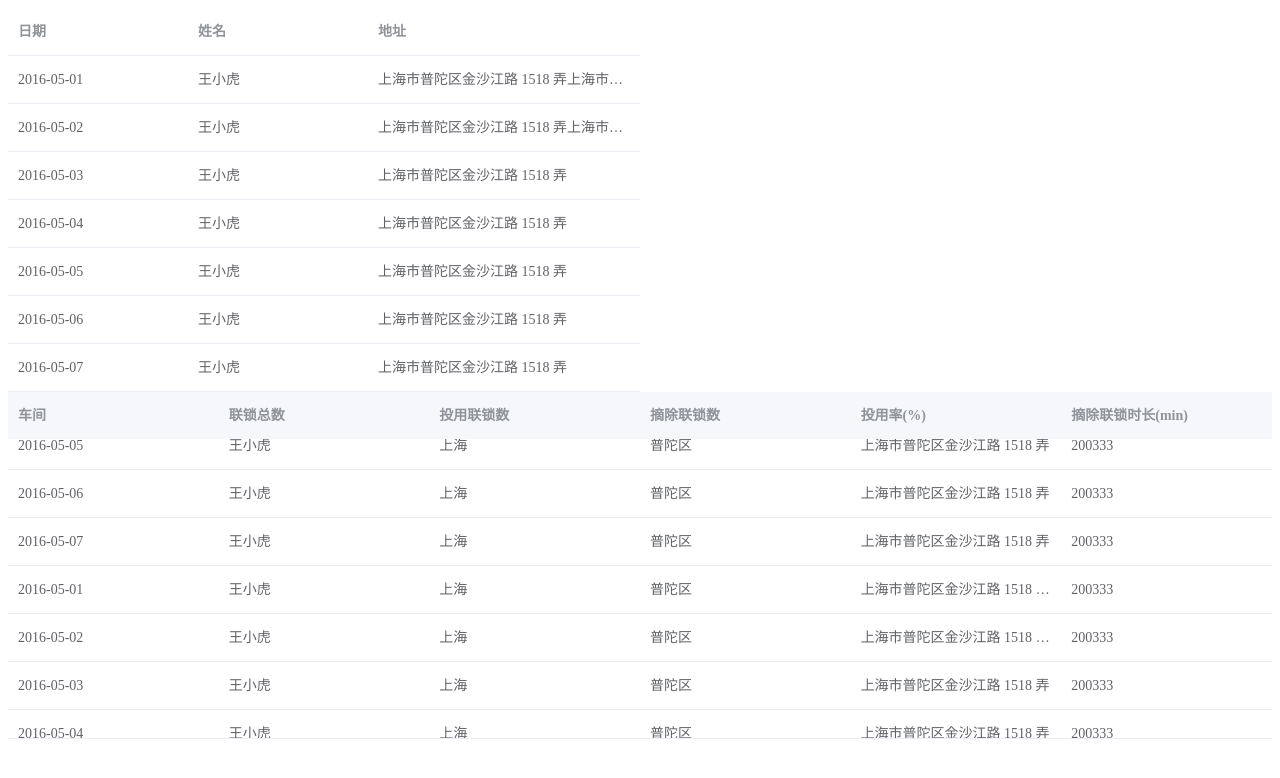
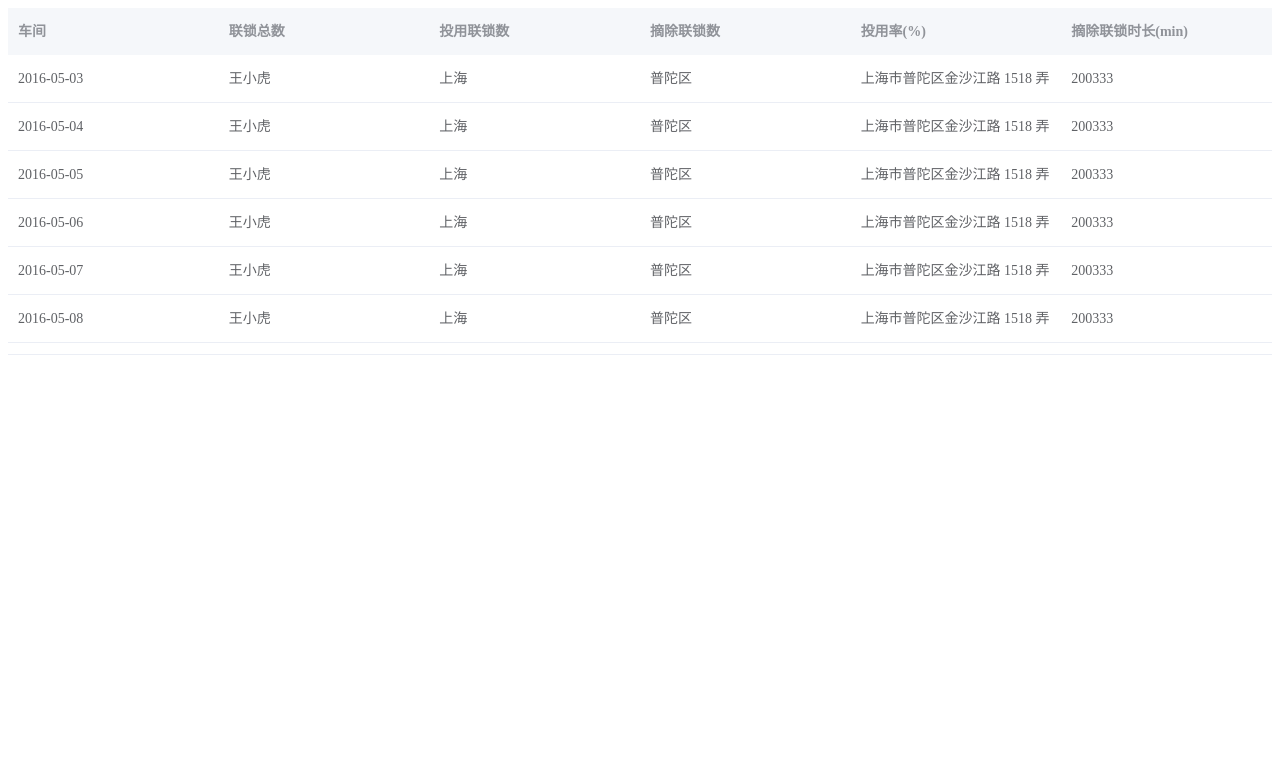
Before and after one commit to FineChen1812/vue-table-scroll, a Vue app: page / in a window 1280 px wide. Shown: the top 778 px of the page. Built offline with nearby package versions, Linux system fonts and the light colour scheme.

Commit message:
:tada: init

```diff
--- a/src/App.vue
+++ b/src/App.vue
@@ -1,6 +1,6 @@
 <template>
   <div >
-    <el-table
+    <!-- <el-table
       :data="tableData"
       style="width: 50%">
       <el-table-column
@@ -18,8 +18,8 @@
         prop="castRate"
         label="地址">
       </el-table-column>
-    </el-table>
-    <table-scroll  :tableHeader="tableHeader" :tableData="tableData" :bodyHeight='300' style="width: 100%;height='250px'"></table-scroll>
+    </el-table> -->
+    <table-scroll  :tableHeader="tableHeader" :tableData="tableData" bodyHeight='300' ></table-scroll>
   </div>
 </template>
 
@@ -47,7 +47,7 @@ import TableScroll from '@/components/table/table.vue'
           interLockCount: '王小虎',
           castCount: '上海',
           removeCount: '普陀区',
-          castRate: '上海市普陀区金沙江路 1518 弄上海市普陀区金沙江路 1518 弄上海市普陀区金沙江路 1518 弄上海市普陀区金沙江路 1518 弄',
+          castRate: '上海市普陀区金沙江路 1518 弄',
           durationMinutesSum: 200333
         }, {
           id: '123333',
@@ -55,7 +55,7 @@ import TableScroll from '@/components/table/table.vue'
           interLockCount: '王小虎',
           castCount: '上海',
           removeCount: '普陀区',
-          castRate: '上海市普陀区金沙江路 1518 弄上海市普陀区金沙江路 1518 弄上海市普陀区金沙江路 1518 弄上海市普陀区金沙江路 1518 弄 1518 弄上海市普陀区金沙江路 1518 弄上海市普陀区金沙江路 1518 弄上海市普陀区金沙江路 1518 弄上海市普陀区金沙江路 1518 弄 1518 弄上海市普陀区金沙江路 1518 弄上海市普陀区金沙江路 1518 弄上海市普陀区金沙江路 1518 弄上海市普陀区金沙江路 1518 弄 1518 弄上海市普陀区金沙江路 1518 弄上海市普陀区金沙江路 1518 弄上海市普陀区金沙江路 1518 弄上海市普陀区金沙江路 1518 弄 1518 弄上海市普陀区金沙江路 1518 弄上海市普陀区金沙江路 1518 弄上海市普陀区金沙江路 1518 弄上海市普陀区金沙江路 1518 弄 1518 弄上海市普陀区金沙江路 1518 弄上海市普陀区金沙江路 1518 弄上海市普陀区金沙江路 1518 弄上海市普陀区金沙江路 1518 弄 1518 弄上海市普陀区金沙江路 1518 弄上海市普陀区金沙江路 1518 弄上海市普陀区金沙江路 1518 弄上海市普陀区金沙江路 1518 弄 1518 弄',
+          castRate: '上海市普陀区金沙江路 1518 弄',
           durationMinutesSum: 200333
         }, {
           id: '123333',
@@ -97,13 +97,28 @@ import TableScroll from '@/components/table/table.vue'
           removeCount: '普陀区',
           castRate: '上海市普陀区金沙江路 1518 弄',
           durationMinutesSum: 200333
+        }, {
+          id: '123333',
+          parentPlantName: '2016-05-08',
+          interLockCount: '王小虎',
+          castCount: '上海',
+          removeCount: '普陀区',
+          castRate: '上海市普陀区金沙江路 1518 弄',
+          durationMinutesSum: 200333
+        }, {
+          id: '123333',
+          parentPlantName: '2016-05-09',
+          interLockCount: '王小虎',
+          castCount: '上海',
+          removeCount: '普陀区',
+          castRate: '上海市普陀区金沙江路 1518 弄',
+          durationMinutesSum: 200333
         }]
       }
     },
     methods: {
     },
     mounted() {
-      console.log(this, 'llll')
     }
   }
 </script>
--- a/src/components/scroll/index.js
+++ b/src/components/scroll/index.js
@@ -72,7 +72,8 @@ export default {
       return {
         transform: `translate(${this.xPos}px,${this.yPos}px)`,
         transition: `all ${this.ease} ${this.delay}ms`,
-        overflow: 'hidden'
+        // overflow: 'hidden'
+        width: '100%'
       }
     },
     defaultOption () {
--- a/src/components/table/layout/table-layout.js
+++ b/src/components/table/layout/table-layout.js
@@ -1,5 +1,5 @@
 import Vue from 'vue';
-import scrollbarWidth from '@/utils/scrollbar-width';
+
 
 class TableLayout {
   constructor(options) {
@@ -29,6 +29,7 @@ class TableLayout {
   updateColumnsWidth() {
     const bodyWidth = this.table.$el.clientWidth;
     this.bodyWidth = bodyWidth
+    // this.bodyWidth = 1000
   }
 
 }
--- a/src/components/table/table-body.js
+++ b/src/components/table/table-body.js
@@ -1,7 +1,6 @@
 import Vue from 'vue';
-import {debounce} from 'throttle-debounce';
+import { debounce} from 'throttle-debounce';
 import LayoutObserver from './layout/observer';
-
 
 export default {
   name: 'TableBody',
@@ -14,16 +13,40 @@ export default {
 
   render(h) {
     const tableHeader = this.store.tableHeader
-    const tableData = this.store.tableData
+    const tableData = this.tableData
     const isIndex = this.tableLayout.index
+    const height = this.realBoxHeight / 2
+    const pos = this.pos
+    const enter = () => {
+      if (this.hoverStopSwitch) this.stopMove()
+    }
+    const leave = () => {
+      if (this.hoverStopSwitch) this.startMove()
+    }
     const lineClick = (data) => {
       this.$emit('lineClick', data)
     }
+    const upScroll = () => {
+      if (this.yPos > 0) this.yPos = -height
+      this.yPos += 20
+    }
+    const downScroll = () => {
+      if (Math.abs(this.yPos) >= height) this.yPos = 0
+      this.yPos -= 20
+    }
+    const wheel = (e) => {
+      this.isStart && debounce(10, () => {
+        e.wheelDelta > 0 ? upScroll(): downScroll()
+      })()
+    }
     return (
+      <div ref="wrap">
+        <div ref="realBox" style={pos} vOn:mousewheel={wheel} vOn:mouseenter={enter} vOn:mouseleave={leave}>
           <table
             class="el-table__body"
             cellspacing="0"
             cellpadding="0"
+            style={`width:${this.tableLayout.bodyWidth}px`}
             border="0">
             <colgroup>
             {
@@ -64,6 +87,8 @@ export default {
               }
             </tbody>
           </table>
+        </div>
+      </div>
     );
   },
 
@@ -71,6 +96,49 @@ export default {
     table() {
       return this.$parent;
     },
+    pos () {
+      return {
+        transform: `translateY(${this.yPos}px)`,
+        transition: `all ${this.ease} ${this.delay}ms`,
+        overflow: 'hidden'
+      }
+    },
+    defaultOption () {
+      return {
+        step: 0.1, //步长
+        singleStep: 6,
+        hoverStop: true, //是否启用鼠标hover控制
+        singleHeight: 48, //单条数据高度有值hoverStop关闭
+        singleWaitTime: 1000, //单步停止等待时间
+        singleStepMove: true,
+        autoPlay: true,
+        delayTime: 2000, //刚开始延迟滚动时间
+        switchDelay: 400,
+        waitTime: 2000
+      }
+    },
+    options () {
+      return Object.assign({}, this.defaultOption, this.classOption)
+    },
+    autoPlay () {
+      return this.options.autoPlay
+    },
+    hoverStopSwitch () {
+      return this.options.hoverStop && this.autoPlay
+    },
+    baseFontSize () {
+      return this.options.isSingleRemUnit ? parseInt(window.getComputedStyle(document.documentElement, null).fontSize) : 1
+    },
+    realSingleStopHeight () {
+      return this.options.singleHeight * this.baseFontSize
+    },
+    singleStep () {
+      let step = this.options.singleStep
+      if (this.realSingleStopHeight % singleStep !== 0  ) {
+        console.warn('当前单步长布置单条数据高度的约数,请及时调整,避免造成滚动错位*&……%&')
+      }
+      return step
+    }
   },
 
   watch: {
@@ -80,11 +148,23 @@ export default {
     return {
       tooltipContent: '',
       tipStyle: "",
-      arrowStyle: ''
+      tableData: this.store.tableData,
+      arrowStyle: '',
+      yPos: 0,
+      delay: 0,
+      copyHtml: '',
+      cellHeight: 0,
+      parentHeight: 0,
+      realBoxHeight: 0, // 内容实际宽度
     };
   },
   beforeCreate() {
     this.popperVM = null
+    this.reqFrame = null // move动画的animationFrame定时器
+    this.singleWaitTime = null // single 单步滚动的定时器
+    this.isHover = false // mouseenter mouseleave 控制this._move()的开关
+    this.isStart = false // 外部定义高度高于表格高度开始滚动
+    this.ease = 'ease-in'
   },
 
   methods: {
@@ -110,14 +190,12 @@ export default {
       this.VM = new Vue({
         render(h) {
           return (
-            <transition>
               <div x-placement="bottom" ref = 'tooltip' class='el-tooltip__popper is-dark' style={that.tipStyle}>
               {
                 that.tooltipContent
               }
               <div class="popper__arrow" style={that.arrowStyle}></div>
               </div>
-            </transition>
           )
         }
       }).$mount();
@@ -156,5 +234,120 @@ export default {
         this.VM.$el.style.display  = 'none'
       }
     },
+
+    reset () {
+      this.cancle()
+      this.initMove()
+    },
+    cancle () {
+      cancelAnimationFrame(this.reqFrame || '')
+    },
+
+
+    move () {
+     // 鼠标移入时拦截_move()
+      if (this.isHover) return
+      this.cancle() //进入move立即先清除动画 防止频繁touchMove导致多动画同时进行
+      this.reqFrame = requestAnimationFrame(
+        function () {
+          const h = this.realBoxHeight / 2
+          let { waitTime, singleStepMove } = this.options
+          let { step } = this
+          if (Math.abs(this.yPos) >= h) {
+            this.yPos = 0
           }
+          this.yPos -= step
+          if (this.singleWaitTime) clearTimeout(this.singleWaitTime)
+            if (!!this.realSingleStopHeight) { //是否启动了单行暂停配置
+              if (Math.abs(this.yPos) % this.realSingleStopHeight < step) { // 符合条件暂停waitTime
+                this.singleWaitTime = setTimeout(() => {
+                  this.move()
+                }, waitTime)
+              } else {
+                this.move()
+              }
+            } else {
+            this.move()
+          }
+        }.bind(this)
+      )
+    },
+
+    singleMove () {
+      if (this.isHover) return
+      this.cancle()
+      this.reqFrame = requestAnimationFrame(
+        () => {
+          const h = this.realBoxHeight / 2
+          let { waitTime, singleStep } = this.options
+          if (Math.abs(this.yPos) >= h) {
+            this.yPos = 0
+          }
+          this.yPos -= singleStep
+          if (this.singleWaitTime) clearTimeout(this.singleWaitTime)
+          if (Math.abs(this.yPos) % this.realSingleStopHeight < singleStep) {
+            this.singleWaitTime = setTimeout(() => {
+              this.singleMove()
+            }, waitTime)
+          } else {
+            this.singleMove()
+          }
+        }
+      )
+    },
+    initMove () {
+      this.$nextTick(() => {
+        const { switchDelay, autoPlay } = this.options
+        this.dataWarm(this.data)
+
+        if (autoPlay) {
+          this.ease = 'ease-in'
+          this.delay = 0
+        } else {
+          this.ease = 'linear'
+          this.delay = switchDelay
+          return
+        }
+        // 是否可以滚动判断
+        if (this.isStart) {
+          let timer = setTimeout(() => {
+            this.realBoxHeight = this.$refs.realBox.offsetHeight
+            this.options.singleStepMove? this.singleMove() : this.move()
+            clearTimeout(timer)
+          }, 0);
+        } else {
+          this.cancle()
+          this.yPos = 0
+        }
+      })
+    },
+    dataWarm (data) {
+      // if (data.length > 100) {
+      //   console.warn(`数据达到了${data.length}条有点多哦~,可能会造成部分老旧浏览器卡顿。`);
+      // }
+    },
+    startMove () {
+      this.isHover = false
+      this.isStart?this.options.singleStepMove?this.singleMove() :this.move():null
+    },
+    stopMove () {
+      this.isHover = true
+      // 防止频频hover进出单步滚动,导致定时器乱掉
+      if (this.singleWaitTime) clearTimeout(this.singleWaitTime)
+      this.cancle()
+    },
+  },
+  mounted(){
+    const height = this.parentHeight = this.$parent.layout.height
+    const cellHeight =  this.$el.offsetHeight
+    if (cellHeight > height) {
+      this.tableData.push(...this.tableData)
+      this.isStart = true
+      let timer = setTimeout(() => {
+        this.initMove()
+        clearTimeout(timer)
+      }, this.options.delayTime)
+    }
+  }
+
 };
--- a/src/components/table/table.vue
+++ b/src/components/table/table.vue
@@ -8,15 +8,15 @@
         >
       </table-header>
     </div>
-    <div class="el-table__body-wrapper" ref="bodyWrapper" :style="{height:`${bodyHeight}px`}">
-      <Scroll :key="componentKey" ref="scroll" :store="store" :data="tableData">
+    <div class="el-table__body-wrapper" ref="bodyWrapper" :style="`height: ${bodyHeight}px;`">
+      <!-- <Scroll :key="componentKey" ref="scroll" :store="store" :data="tableData"> -->
         <table-body
           ref="tableBody"
           @lineClick = "lineClick"
           :store="store"
-          :style="{width: layout.bodyWidth ? layout.bodyWidth + 'px' : ''}">
+          :style="{ width: layout.bodyWidth ? layout.bodyWidth + 'px' : ''}">
         </table-body>
-      </Scroll>
+      <!-- </Scroll> -->
     </div>
   </div>
 </template>
@@ -49,7 +49,7 @@
       },
 
       bodyHeight: {
-        type: Number,
+        type: [Number,String],
         default: 300
       },
 
@@ -141,7 +141,6 @@
     destroyed() {
       this.unbindEvents();
     },
-
     data() {
       this.store = createStore(this)
       const layout = new TableLayout({
@@ -153,9 +152,17 @@
       });
       return {
         layout,
+        // styleObj: {
+        //   overflowY: 'auto',
+        //   height: `${this.bodyHeight}px`
+        // },
         componentKey: 0,
         isHidden: false,
       };
     }
   };
 </script>
+
+<style scoped>
+
+</style>
```
Also changed, not shown: 1 other file (tests, documents, lock files or other folders). Lines whose indentation alone changed are shown as unchanged.
